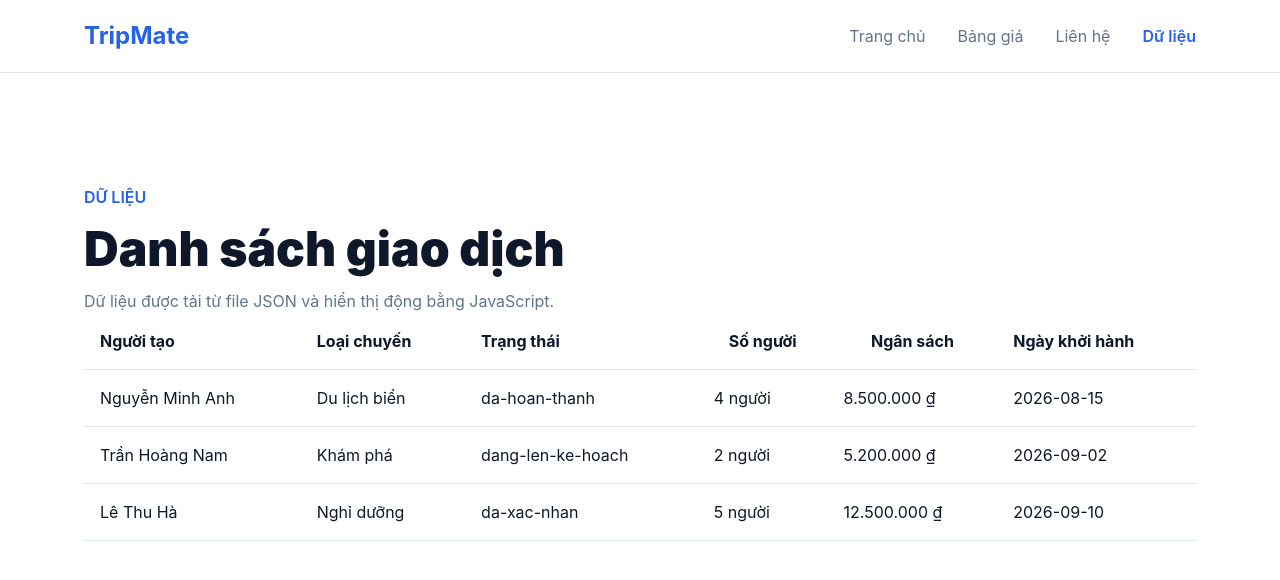
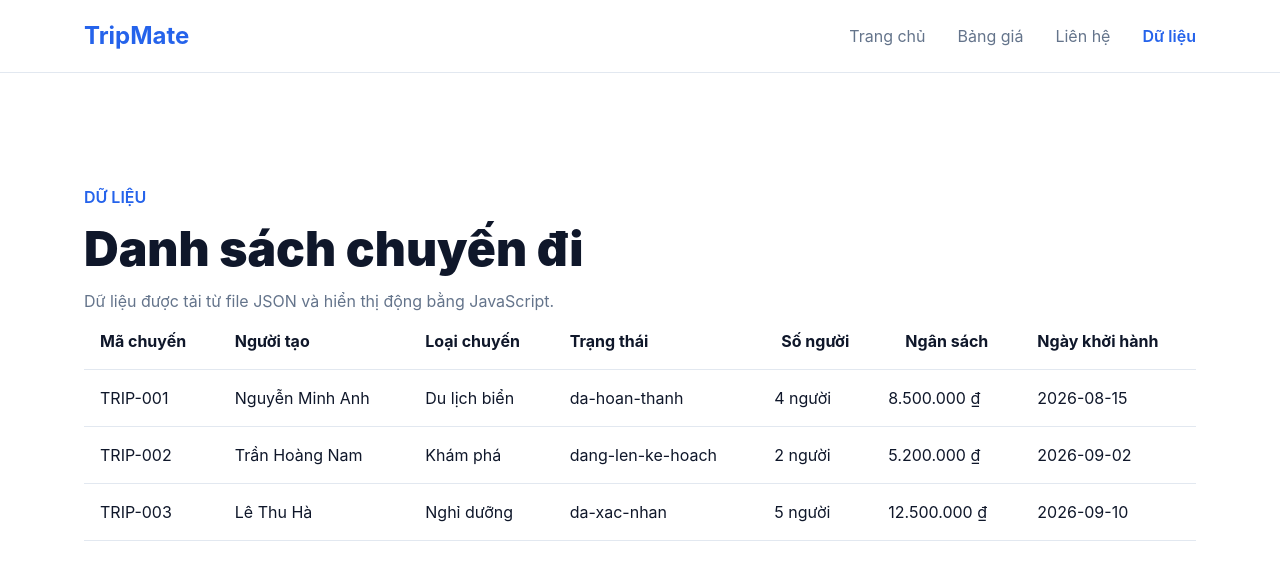
Before and after one commit to buithithuhuong4494-hue/TKW_2354050047_Huong, a website with bundled scripts: page records.html in a window 1280 px wide. Built offline with nearby package versions, Linux system fonts and the light colour scheme.

Commit message:
fix tieu de

```diff
--- a/js/records.js
+++ b/js/records.js
@@ -38,6 +38,9 @@ export function initRecords() {
 
     function buildRow(record) {
         const row = template.content.firstElementChild.cloneNode(true);
+
+        row.querySelector("[data-cell='id']").textContent =
+            record.id;
 
         row.querySelector("[data-cell='traveler']").textContent =
             record.traveler;
--- a/records.html
+++ b/records.html
@@ -70,6 +70,8 @@
 
         <section class="section" aria-labelledby="records-title" data-records-page>
 
+            <div class="mx-auto w-full max-w-6xl">
+
                 <div class="flex flex-col gap-4">
 
                     <p class="font-semibold text-brand-600">
@@ -77,7 +79,7 @@
                     </p>
 
                     <h1 id="records-title" class="text-primary font-display text-4xl font-black sm:text-5xl">
-                    Danh sách giao dịch
+                        Danh sách chuyến đi
                     </h1>
 
                     <p class="text-secondary max-w-2xl">
@@ -116,6 +118,7 @@
 
                         <thead>
                             <tr class="line-theme border-b">
+                                <th class="p-4 text-left">Mã chuyến</th>
                                 <th class="p-4 text-left">Người tạo</th>
                                 <th class="p-4 text-left">Loại chuyến</th>
                                 <th class="p-4 text-left">Trạng thái</th>
@@ -132,6 +135,8 @@
 
                 </div>
 
+            </div>
+
         </section>
 
     </main>
@@ -141,6 +146,7 @@
 
         <tr class="line-theme border-b">
 
+            <td data-cell="id" class="p-4"></td>
             <td data-cell="traveler" class="p-4"></td>
             <td data-cell="category" class="p-4"></td>
             <td data-cell="status" class="p-4"></td>
```
Lines whose indentation alone changed are shown as unchanged.
